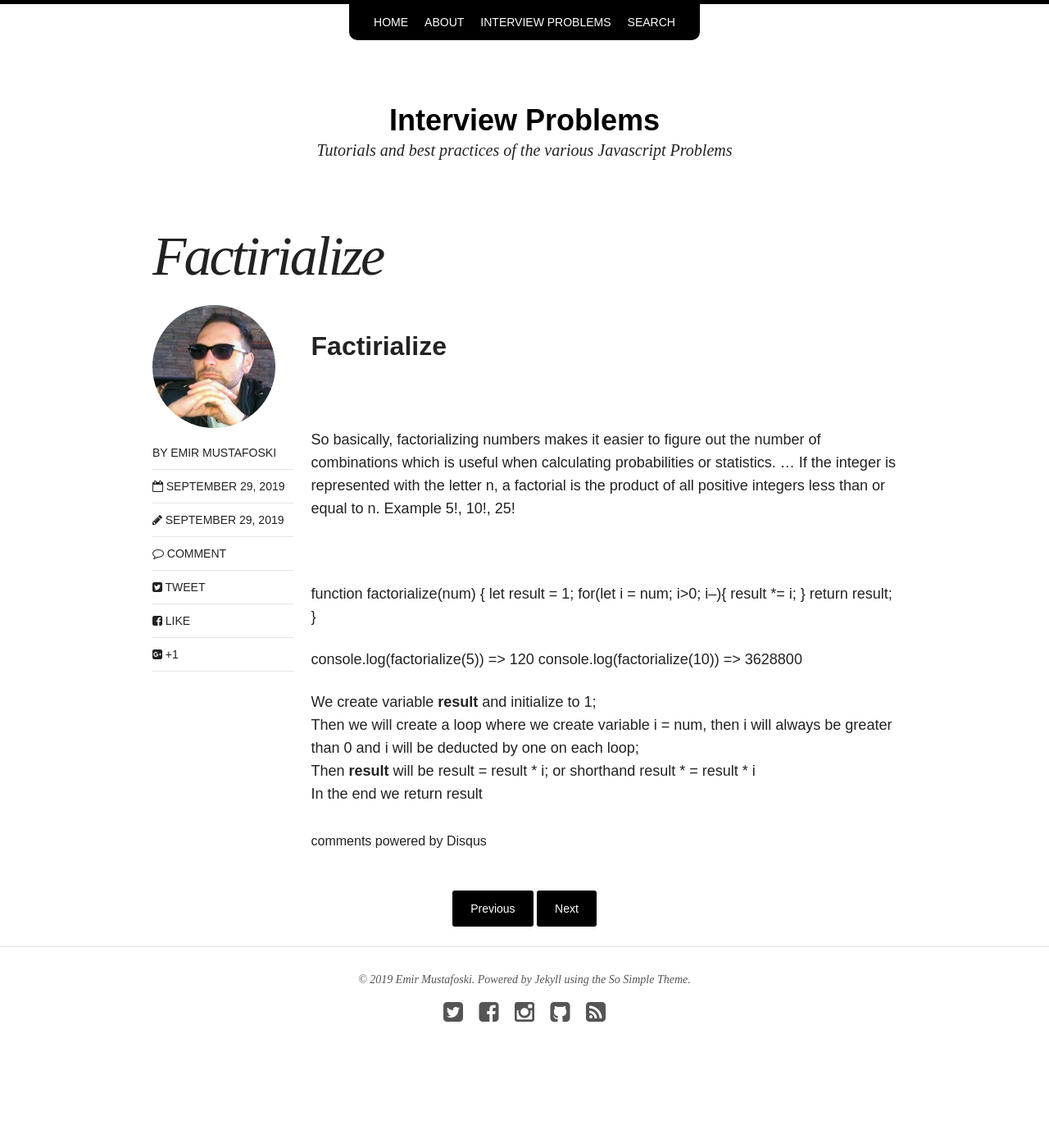
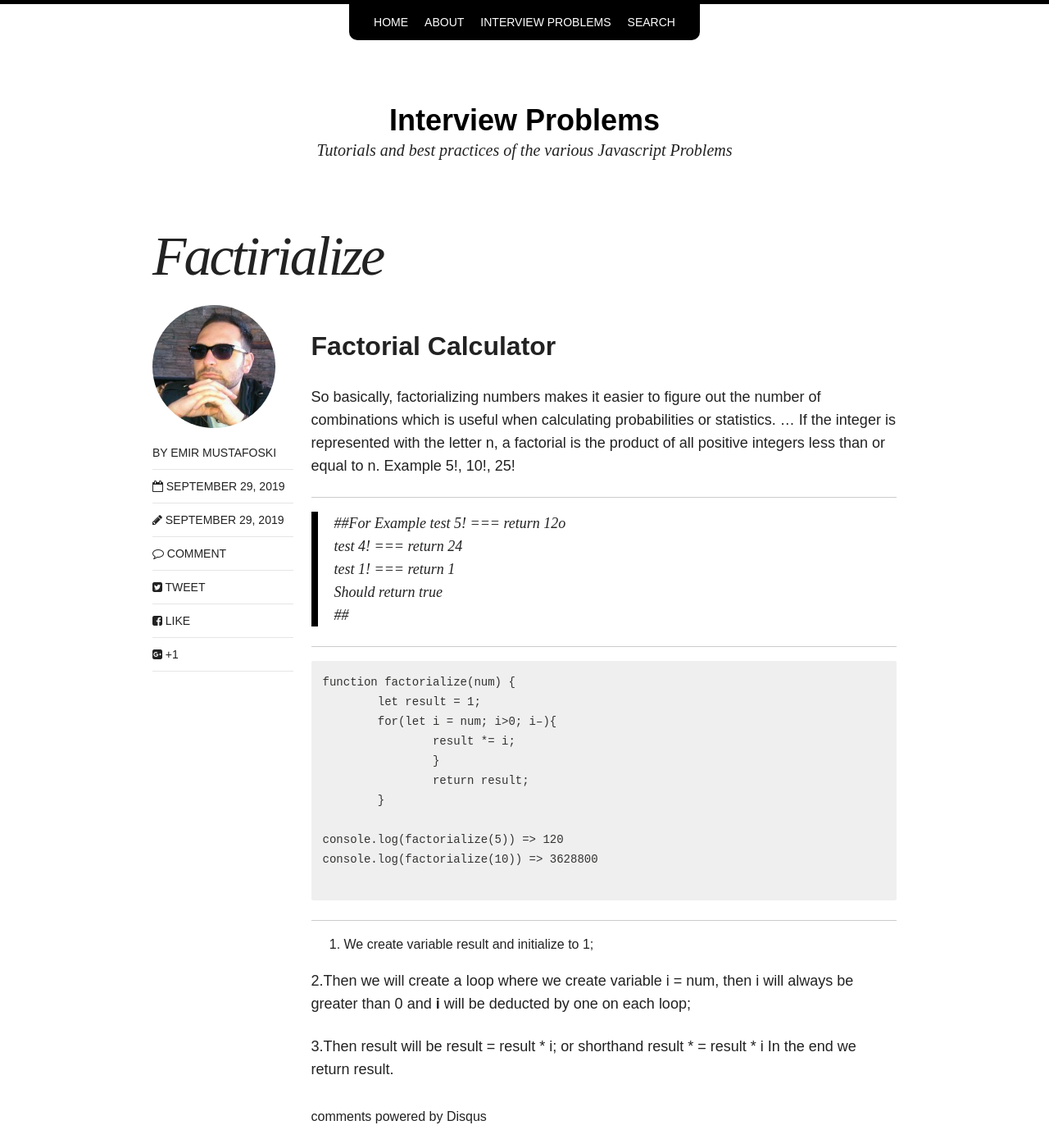
Before and after one commit to Mustafoski/Mustafoski.github.io, a Jekyll site: the page built from _posts/javascript/2019-09-29-factorialize.md, in a window 1280 px wide and 1400 px high. Shown: the whole window at 82% size. Built offline with Jekyll 4.4.1, drawn with Linux system fonts in a browser that asks for light colours; nearby versions of some CDN libraries; comment, search, counter and statistics services are not loaded.

```diff
--- a/_posts/javascript/2019-09-29-factorialize.md
+++ b/_posts/javascript/2019-09-29-factorialize.md
@@ -13,31 +13,41 @@
 modified: 2019-09-29T15:39:55-04:00
 ---
 
-## Factirialize
+## Factorial Calculator
 
+So basically, factorializing numbers makes it easier to figure out the number of combinations which is useful when calculating probabilities or statistics. … If the integer is represented with the letter n, a factorial is the product of all positive integers less than or equal to n. Example 5!, 10!, 25!
+
+___
+
+> ##For Example
+test 5! === return 12o <br>
+test 4! === return 24 <br>
+test 1! === return 1 <br>
+Should return true<br>
+##
 <br>
 
- So basically, factorializing numbers makes it easier to figure out the number of combinations which is useful when calculating probabilities or statistics. ... If the integer is represented with the letter n, a factorial is the product of all positive integers less than or equal to n.
- Example 5!, 10!, 25!
+___
 
- <br>
 
- function factorialize(num) {
- 	let result = 1;
- 	for(let i = num; i>0; i--){
- 	result *= i;
- }
- return result;
-}
+~~~
+function factorialize(num) {
+	let result = 1;
+	for(let i = num; i>0; i–){
+		result *= i;
+		}
+		return result;
+	}
 
 console.log(factorialize(5)) => 120
 console.log(factorialize(10)) => 3628800
 
-We create variable <strong>result</strong> and initialize to 1;
-<br>
-Then we will create a loop where we create variable i = num, then i will always be greater than 0 and i will be deducted by one on each loop;
-<br>
-Then <strong>result</strong> will be result = result * i;
-or shorthand result * = result * i
-<br>
-In the end we return result
+~~~
+
+___
+
+1. We create variable result and initialize to 1;
+
+2.Then we will create a loop where we create variable i = num, then i will always be greater than 0 and <strong>i</strong> will be deducted by one on each loop;
+
+3.Then result will be result = result * i; or shorthand result * = result * i In the end we return result.
```
